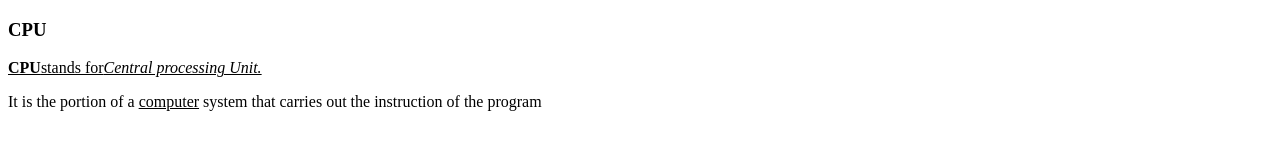
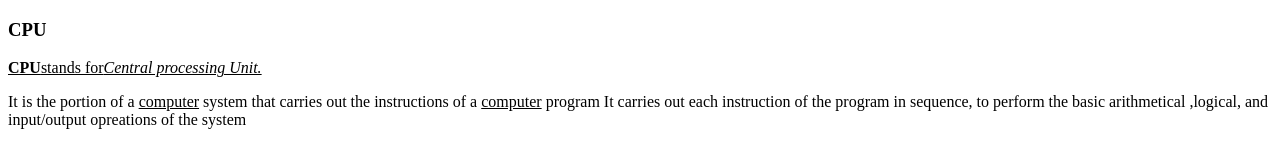
Before and after one commit to iamneo-production/ccfaadaeccdfffebaeceaec, a website: page public/index.html in a window 1280 px wide. Drawn offline with Linux system fonts and the light colour scheme.

Commit message:
Backup Commit

```diff
--- a/public/index.html
+++ b/public/index.html
@@ -11,6 +11,8 @@
  <h3>CPU</h3>
  <P><u><b>CPU</b>stands for<i>Central processing Unit.</i></u></P>
  It is the portion of a <u>computer</u> system that carries
- out the instruction of the program
+ out the instructions of a <u>computer</u> program
+ It carries out each instruction of the program in sequence,
+ to perform the basic arithmetical ,logical, and input/output opreations of the system
 </body>
 </html>
```
